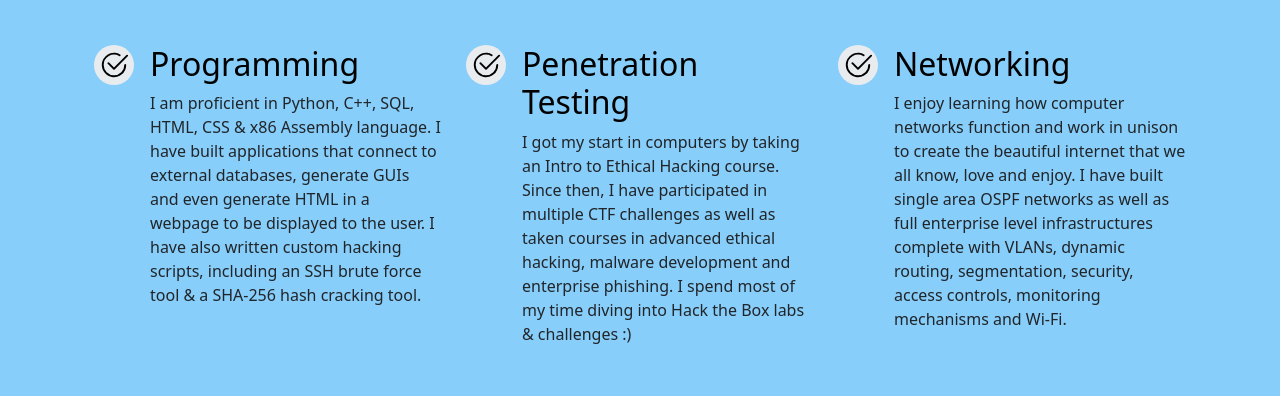
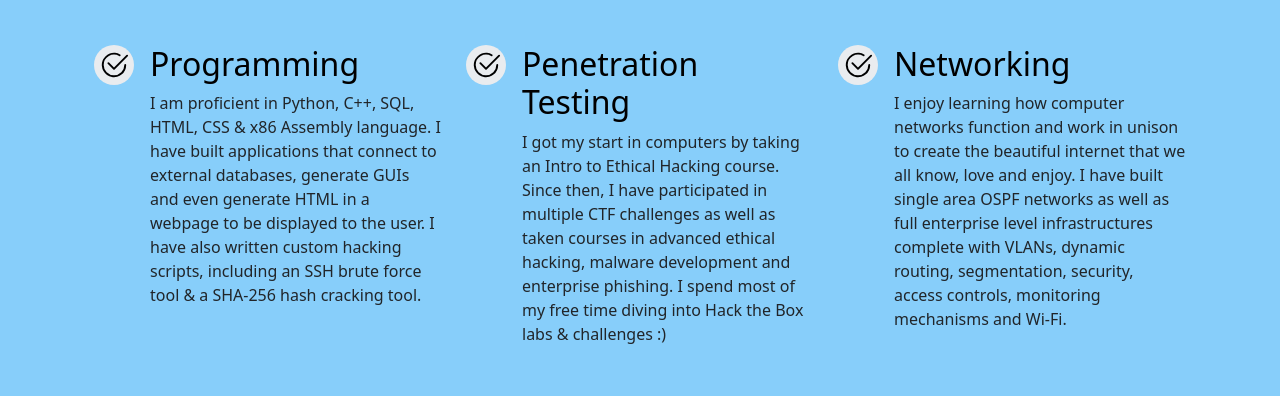
Before and after one commit to plovett4/Resume, a plain HTML site: page index.html in a window 1280 px wide. Shown: the part 1840-2236 px from the top of the page. Drawn offline with nearby package versions, Linux system fonts and the light colour scheme.

Commit message:
Update index.html

```diff
--- a/index.html
+++ b/index.html
@@ -64,7 +64,7 @@
                 </div>
                 <div>
                   <h3 class="fs-2 text-body-emphasis">Penetration Testing</h3>
-                  <p>I got my start in computers by taking an Intro to Ethical Hacking course. Since then, I have participated in multiple CTF challenges as well as taken courses in advanced ethical hacking, malware development and enterprise phishing. I spend most of my time diving into Hack the Box labs & challenges :)</p>
+                  <p>I got my start in computers by taking an Intro to Ethical Hacking course. Since then, I have participated in multiple CTF challenges as well as taken courses in advanced ethical hacking, malware development and enterprise phishing. I spend most of my free time diving into Hack the Box labs & challenges :)</p>
                 </div>
               </div>
               <div class="col d-flex align-items-start">
```
